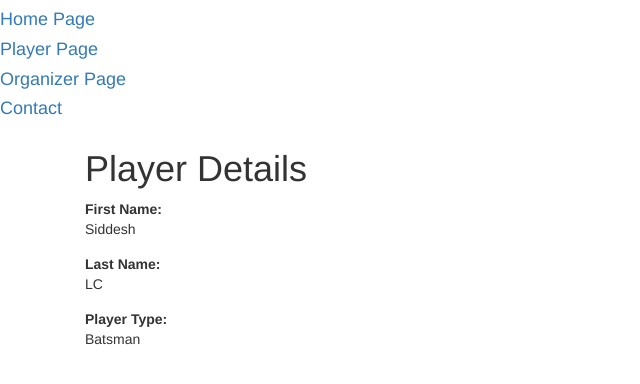
After one commit to siddeshlc8/Software-Engineering-Project, a Django app: page /player/details/1/ in a window 1280 px wide. The commit adds this page. Shown: the top 384 px of the page, without its empty margins (0-640 px from the left). Run offline with Django 3.2, Linux system fonts and the light colour scheme; data comes from the database, SQL or seed files in the repository; both versions use the stored data as it was after the commit; some libraries are stand-ins or nearby versions.

Commit message:
players app updated

```diff
--- a/player/models.py
+++ b/player/models.py
@@ -26,3 +26,10 @@ class Player(User):
             'State': getattr(self, 'state'),
             'District': getattr(self, 'district')}
         return value
+
+    def details(self):
+        value = {
+            'First Name': getattr(self, 'first_name'),
+            'Last Name': getattr(self, 'last_name'),
+            'Player Type': getattr(self, 'player_type')}
+        return value
--- /dev/null
+++ b/player/templates/player/player_details.html
@@ -0,0 +1,22 @@
+{% extends 'cricket/base.html' %}
+
+{% block title %}Player | Details{% endblock %}
+
+{% block body %}
+
+       <div class="container">
+
+        <p><h1>Player Details</h1></p>
+
+        {% for field_name, field in all_details.items %}
+
+            <div class="form-group">
+                <b>{{ field_name }}:</b>
+                 <p> {{ field }}</p>
+            </div>
+
+        {% endfor %}
+
+        </div>
+
+{% endblock %}
--- a/player/urls.py
+++ b/player/urls.py
@@ -3,11 +3,12 @@ from . import views
 
 app_name = 'player'
 urlpatterns = [
-    path('', views.players_page, name='players_page'),
+    path('', views.PlayerPageView.as_view(), name='players_page'),
     path('home/', views.player_home, name='player_home'),
     path('signup/', views.player_signup, name='player_signup'),
-    path('login/', views.player_login, name='player_login'),
-    path('logout/', views.player_logout, name='player_logout'),
+    path('login/', views.PlayerLoginView.as_view(), name='player_login'),
+    path('logout/', views.PlayerLogoutView.as_view(), name='player_logout'),
+    path('details/<int:player_id>/', views.player_details, name='player_details'),
     path('view-profile/', views.player_view_profile, name='player_view_profile'),
     path('edit-profile/', views.player_edit_profile, name='player_edit_profile'),
     path('password-change/', views.player_change_password, name='player_change_password'),
--- a/player/views.py
+++ b/player/views.py
@@ -5,12 +5,28 @@ from .models import Player
 from django.contrib.auth.forms import PasswordChangeForm
 from django.contrib import messages
 from django.contrib.auth import update_session_auth_hash
-from django.contrib.auth.views import PasswordChangeView,PasswordChangeDoneView
+from django.contrib.auth.views import PasswordChangeView, PasswordChangeDoneView, LoginView, LogoutView
+from django.views.generic import ListView,DetailView
 
 
 # Create your views here.
+class PlayerPageView(ListView):
+    model = Player
+    context_object_name = 'all_players'
+    template_name = 'player/player_page.html'
+
+
 def players_page(request):
-    return render(request, 'player/player_page.html')
+    all_players = Player.objects.all()
+    context = {'all_players': all_players}
+    return render(request, 'player/player_page.html', context)
+
+
+def player_details(request, player_id):
+    player = Player.objects.get(pk=player_id)
+    all_details = player.details()
+    context = {'all_details': all_details}
+    return render(request, 'player/player_details.html', context)
 
 
 def player_home(request):
@@ -25,10 +41,19 @@ def player_signup(request):
         form = PlayerSignUpForm(request.POST)
         if form.is_valid():
             form.save()
-            return render(request, 'player/registration/signup.html')
+            return render(request, 'player/registration/login.html')
     else:
         form = PlayerSignUpForm()
     return render(request, 'player/registration/signup.html', {'form': form})
+
+
+class PlayerLoginView(LoginView):
+    template_name = 'player/registration/login.html'
+    extra_context = {'next': '/player/home/'}
+
+
+class PlayerLogoutView(LogoutView):
+    next_page = '/player/login/'
 
 
 def player_login(request):
```
Also changed, not shown: player/templates/player/player_page.html (+11 -2 lines), db.sqlite3, player/forms.py (line endings or trailing spaces).
